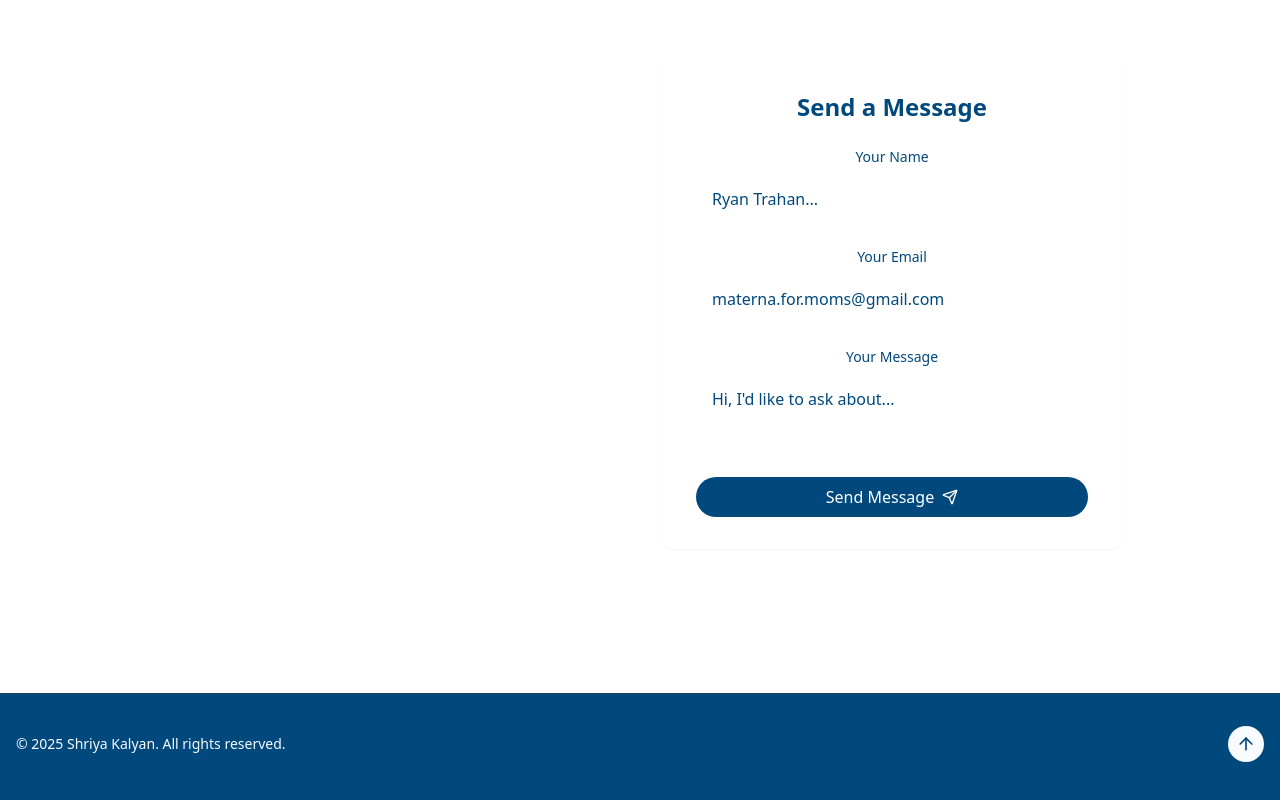
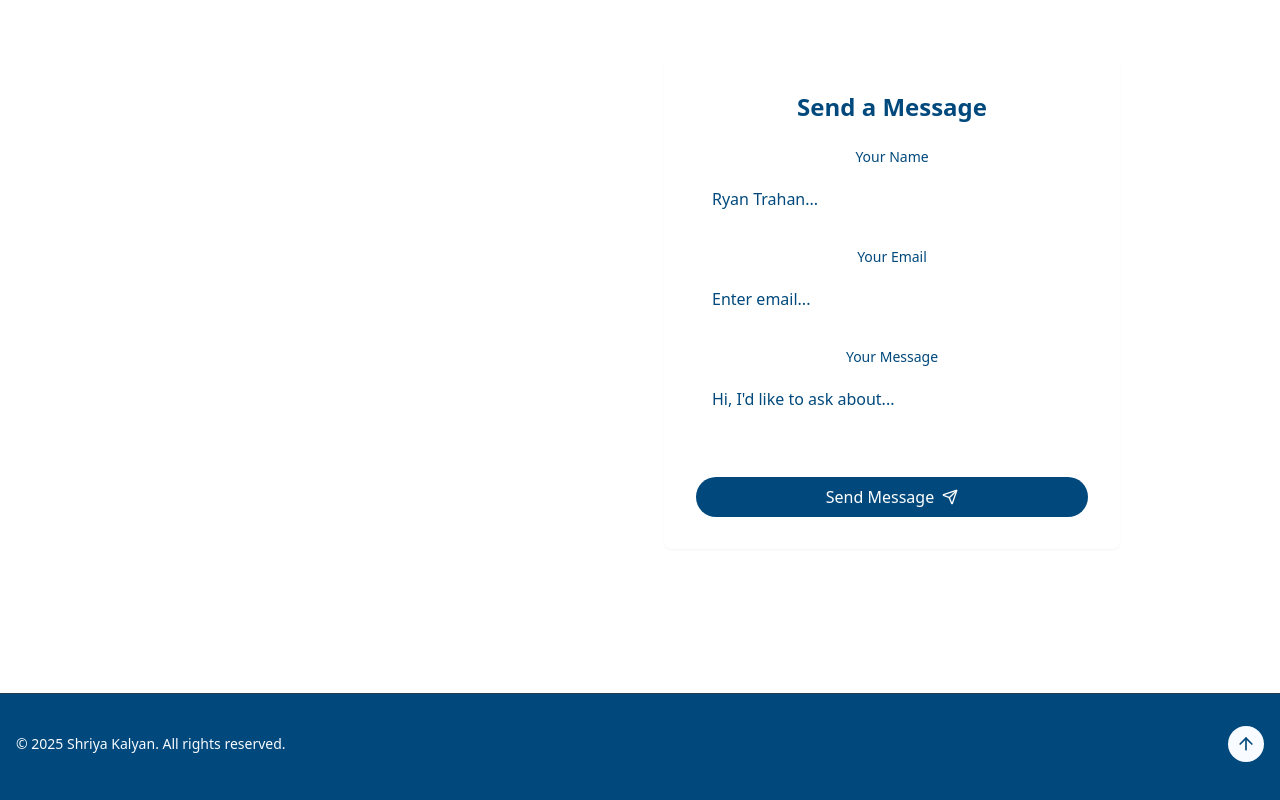
Before and after one commit to shriya77/Portfolio-Website, a React (Vite) app: page / in a window 1280 px wide. Shown: the part 3129-3929 px from the top of the page. Built offline with nearby package versions, Linux system fonts and the light colour scheme.

Commit message:
placeholder text

```diff
--- a/src/components/Contact.jsx
+++ b/src/components/Contact.jsx
@@ -171,7 +171,7 @@ export const ContactSection = () => {
                   required
                   style={{ backgroundColor: "rgba(255,255,255,0.2)", backdropFilter: "blur(10px)" }}
                   className="w-full px-4 py-3 rounded-md bg-background focus:outline-hidden focus:ring-2 focus:ring-white text-[#01497C] placeholder-[#01497C]"
-                  placeholder="materna.for.moms@gmail.com"
+                  placeholder="Enter email..."
                 />
               </div>
 
```
